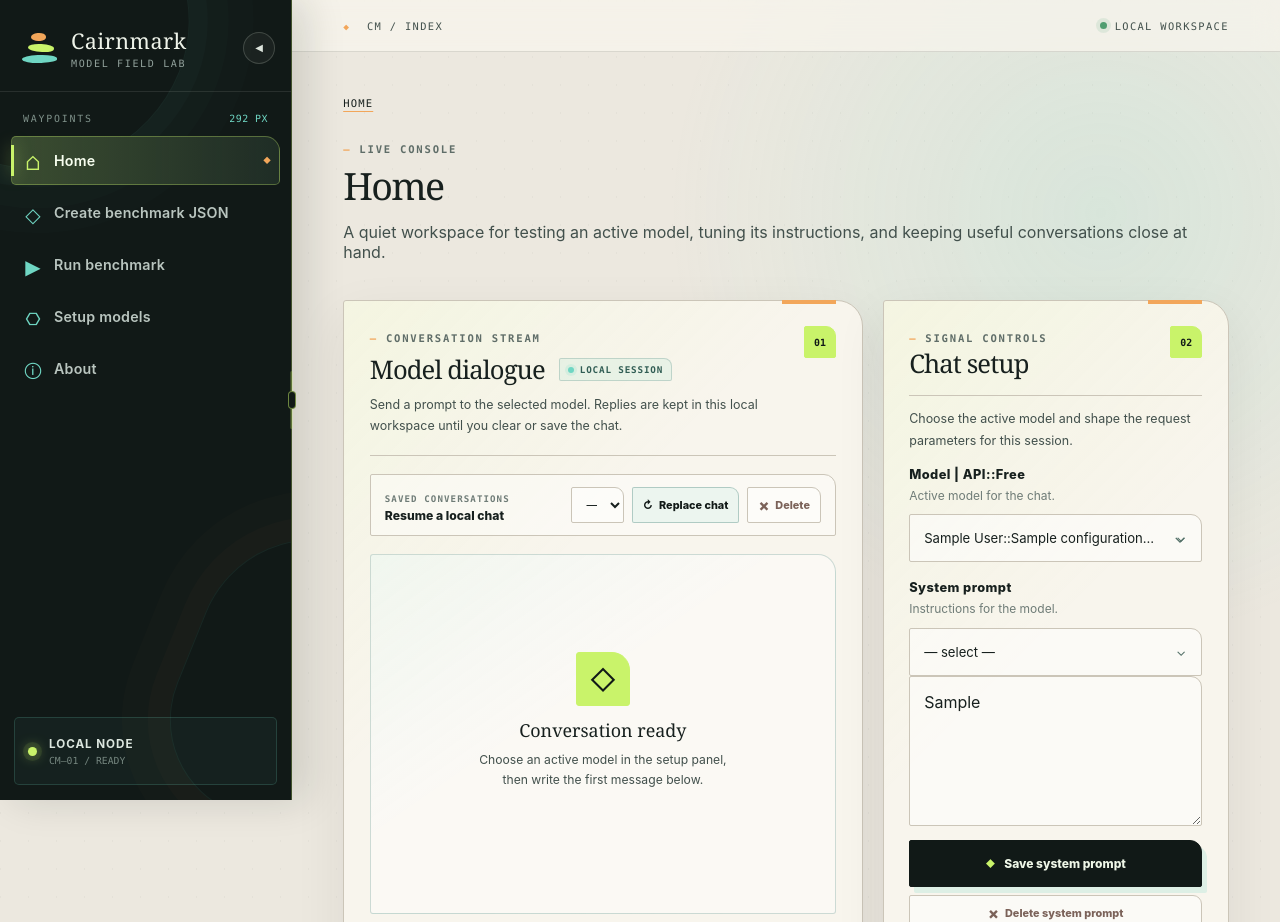
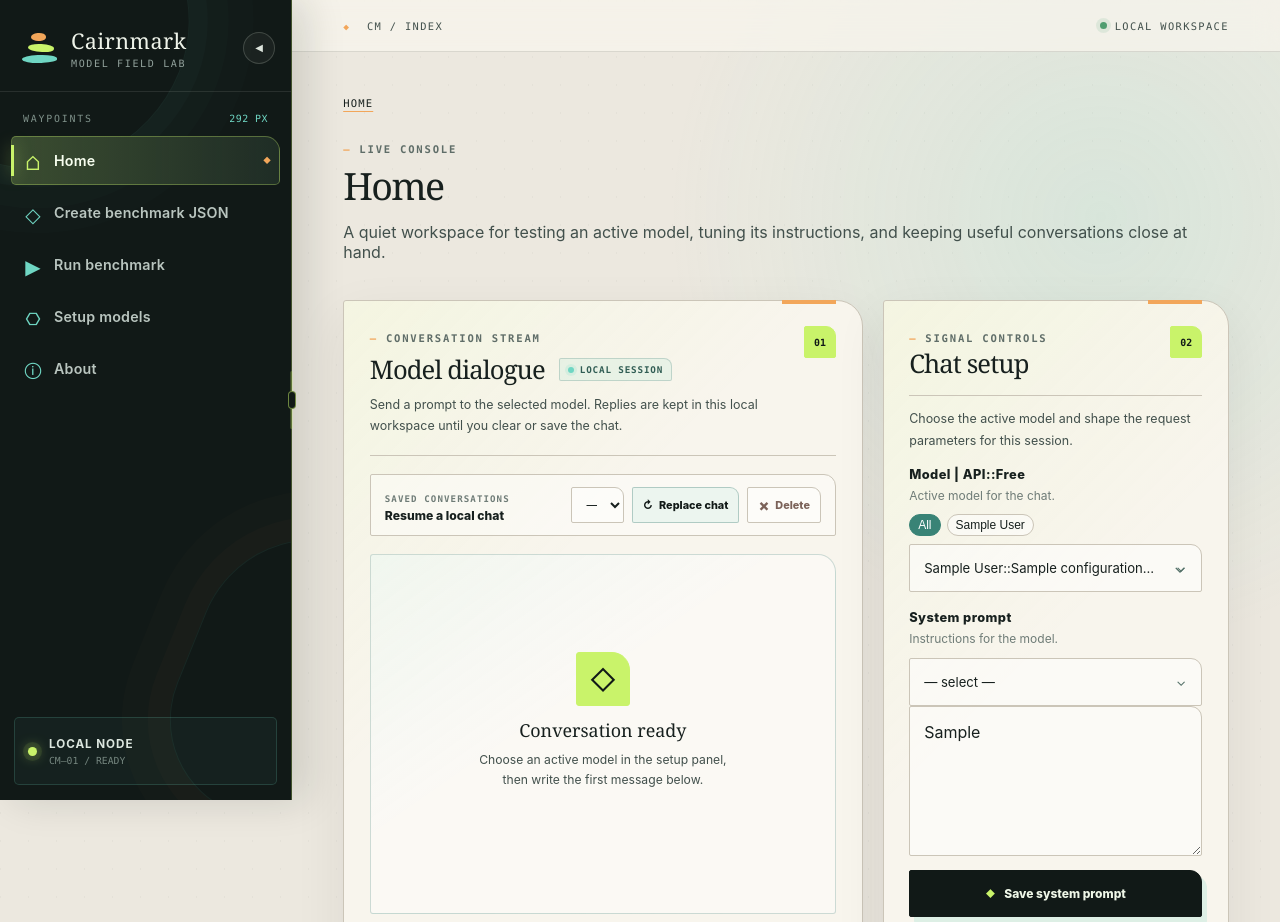
Before and after one commit to CosmicLaca/CairnMark, a Flask app: page / in a window 1280 px wide. Shown: the top 922 px of the page. Run offline with Flask 3, Linux system fonts and the light colour scheme; tables that the repository leaves empty hold one stand-in row (values such as "Sample post"); data that the repository does not hold is empty; some libraries are stand-ins or nearby versions.

Commit message:
Provider filter

```diff
--- a/controllers/provider_controller.py
+++ b/controllers/provider_controller.py
@@ -39,6 +39,27 @@ class ProviderController:
             return jsonify({"error": "A valid provider is required"}), 400
         try:
             selected = self.service.save_setup_selection(provider)
+        except ProviderValidationError as error:
+            return jsonify({"error": str(error)}), 400
+        return jsonify({"provider": selected})
+
+    def model_selector_filter(self):
+        """Return the saved model-selector provider filter."""
+        try:
+            return jsonify(
+                {"provider": self.service.model_selector_filter()}
+            )
+        except ProviderValidationError as error:
+            return jsonify({"error": str(error)}), 400
+
+    def save_model_selector_filter(self):
+        """Persist the model-selector provider filter."""
+        data = request.get_json(silent=True) or {}
+        provider = str(data.get("provider", "")).strip()
+        if not provider or len(provider) > 100:
+            return jsonify({"error": "A valid provider is required"}), 400
+        try:
+            selected = self.service.save_model_selector_filter(provider)
         except ProviderValidationError as error:
             return jsonify({"error": str(error)}), 400
         return jsonify({"provider": selected})
--- a/models/model_storage.py
+++ b/models/model_storage.py
@@ -30,6 +30,12 @@ CREATE TABLE IF NOT EXISTS provider_configurations (
 );
 
 CREATE TABLE IF NOT EXISTS provider_setup_preferences (
+    id INTEGER PRIMARY KEY CHECK (id = 1),
+    selected_provider TEXT NOT NULL DEFAULT 'all',
+    updated_at TIMESTAMP DEFAULT CURRENT_TIMESTAMP
+);
+
+CREATE TABLE IF NOT EXISTS model_selector_preferences (
     id INTEGER PRIMARY KEY CHECK (id = 1),
     selected_provider TEXT NOT NULL DEFAULT 'all',
     updated_at TIMESTAMP DEFAULT CURRENT_TIMESTAMP
@@ -235,5 +241,29 @@ class ModelConfigurationRepository:
             (provider,),
         )
 
+    def model_selector_filter(self, provider=_UNSET):
+        """Read or persist the provider selected in model selector dropdowns."""
+        if provider is _UNSET:
+            row = self.store.fetch(
+                """
+                SELECT selected_provider
+                FROM model_selector_preferences
+                WHERE id = 1
+                """,
+                one=True,
+            )
+            return row[0] if row else "all"
+
+        self.store.execute(
+            """
+            INSERT INTO model_selector_preferences (id, selected_provider)
+            VALUES (1, ?)
+            ON CONFLICT(id) DO UPDATE SET
+                selected_provider = excluded.selected_provider,
+                updated_at = CURRENT_TIMESTAMP
+            """,
+            (provider,),
+        )
+
 
 MODEL_CONFIGURATIONS = ModelConfigurationRepository()
--- a/routes.py
+++ b/routes.py
@@ -399,6 +399,18 @@ APPLICATION_ROUTES = (
         provider_controller.save_selection,
         ("POST",),
     ),
+    (
+        "/model_selector/filter",
+        "get_model_selector_filter",
+        provider_controller.model_selector_filter,
+        ("GET",),
+    ),
+    (
+        "/model_selector/filter",
+        "save_model_selector_filter",
+        provider_controller.save_model_selector_filter,
+        ("POST",),
+    ),
 )
 
 
--- a/services/model_providers.py
+++ b/services/model_providers.py
@@ -1155,6 +1155,26 @@ class ModelProviderService:
         self.models.setup_selection(provider)
         return provider
 
+    def model_selector_filter(self):
+        """Return the saved model-selector provider filter when valid."""
+        provider = self.models.model_selector_filter()
+        active = {entry["provider"] for entry in self.active_models()}
+        if provider != "all" and provider not in active:
+            return "all"
+        return provider
+
+    def save_model_selector_filter(self, provider):
+        """Validate and persist the model-selector provider filter."""
+        provider = str(provider or "all").strip()
+        if provider != "all":
+            active = {entry["provider"] for entry in self.active_models()}
+            if provider not in active:
+                raise ProviderValidationError(
+                    "A valid online provider is required"
+                )
+        self.models.model_selector_filter(provider)
+        return provider
+
     def saved_provider_overview(self, provider):
         """Return persisted connection and model counts for setup-page views."""
         self.spec(provider)
--- a/static/css/workspace-components.css
+++ b/static/css/workspace-components.css
@@ -526,3 +526,27 @@
 .searchable-select-source {
     display: none;
 }
+
+.model-provider-filter {
+    display: flex;
+    flex-wrap: wrap;
+    gap: 6px;
+    margin-bottom: 8px;
+}
+
+.model-provider-filter-button {
+    border: 1px solid var(--line);
+    background: rgba(255, 255, 255, 0.52);
+    color: var(--ink);
+    font-size: 12px;
+    line-height: 1;
+    padding: 4px 8px;
+    border-radius: 999px;
+    cursor: pointer;
+}
+
+.model-provider-filter-button.is-active {
+    background: #398376;
+    border-color: #398376;
+    color: #fff;
+}
--- a/static/js/model_select_filter.js
+++ b/static/js/model_select_filter.js
@@ -11,6 +11,7 @@
             this.panel = document.createElement("div");
             this.search = document.createElement("input");
             this.list = document.createElement("div");
+            this.providerFilter = "all";
             this.build();
             this.bind();
             this.sync();
@@ -76,6 +77,11 @@
                 : "Select a model";
         }
 
+        setProviderFilter(provider) {
+            this.providerFilter = provider || "all";
+            this.render(this.search.value);
+        }
+
         render(query = "") {
             const needle = String(query).trim().toLocaleLowerCase();
             this.list.replaceChildren();
@@ -83,6 +89,10 @@
                 if (option.disabled) return;
                 const text = (option.textContent || "").trim();
                 const value = option.value || "";
+                if (this.providerFilter && this.providerFilter !== "all"
+                    && !value.startsWith(`${this.providerFilter}::`)) {
+                    return;
+                }
                 const matches = text.toLocaleLowerCase().includes(needle)
                     || value.toLocaleLowerCase().includes(needle);
                 if (needle && !matches) return;
@@ -126,6 +136,65 @@
                 if (event.key === "Escape") this.closeAll();
             });
             window.CairnmarkModelSelects = this.instances;
+            this.initProviderFilters();
+        }
+
+        static async initProviderFilters() {
+            const api = window.CairnmarkApi;
+            let saved = "all";
+            try {
+                const response = await (api
+                    ? api.request("/model_selector/filter")
+                    : fetch("/model_selector/filter").then((r) => r.json()));
+                saved = (response && response.provider) || "all";
+            } catch (error) {
+                saved = "all";
+            }
+            document.querySelectorAll("[data-model-provider-filter]").forEach((bar) => {
+                const group = bar.closest(".field-group") || bar.parentElement;
+                const select = group
+                    ? group.querySelector("select[data-model-filter]")
+                    : null;
+                const instance = this.instances.find((item) => item.select === select);
+                const buttons = [...bar.querySelectorAll("[data-provider-filter]")];
+                const apply = (provider) => {
+                    if (instance) instance.setProviderFilter(provider);
+                    buttons.forEach((button) => {
+                        button.classList.toggle(
+                            "is-active",
+                            button.dataset.providerFilter === provider,
+                        );
+                    });
+                };
+                buttons.forEach((button) => {
+                    button.addEventListener("click", async () => {
+                        const provider = button.dataset.providerFilter;
+                        apply(provider);
+                        try {
+                            if (api) {
+                                await api.json("/model_selector/filter", {
+                                    method: "POST",
+                                    body: {provider},
+                                });
+                            } else {
+                                await fetch("/model_selector/filter", {
+                                    method: "POST",
+                                    headers: {"Content-Type": "application/json"},
+                                    body: JSON.stringify({provider}),
+                                });
+                            }
+                        } catch (error) {
+                            console.error("Could not save model selector filter:", error);
+                        }
+                    });
+                });
+                const initial = buttons.some(
+                    (button) => button.dataset.providerFilter === saved,
+                )
+                    ? saved
+                    : "all";
+                apply(initial);
+            });
         }
     }
 
--- a/templates/index.html
+++ b/templates/index.html
@@ -353,8 +353,15 @@
       <label for="chat-model">Model <span class="chat-model-nctx" data-chat-model-nctx></span></label>
       <span class="field-hint">Active model for the chat.</span>
       {% if active_models %}
-        <div class="select-shell">
-          <select id="chat-model" name="model" data-chat-model data-saved-model="{{ chat_settings.model_name }}" data-model-filter>
+      <div class="model-provider-filter" data-model-provider-filter>
+        <button type="button" class="model-provider-filter-button is-active" data-provider-filter="all">All</button>
+        {% for provider in active_models|map(attribute='provider')|unique %}
+          {% set provider_model = active_models|selectattr('provider', 'equalto', provider)|first %}
+          <button type="button" class="model-provider-filter-button" data-provider-filter="{{ provider }}">{{ provider_model.provider_label }}</button>
+        {% endfor %}
+      </div>
+      <div class="select-shell">
+        <select id="chat-model" name="model" data-chat-model data-saved-model="{{ chat_settings.model_name }}" data-model-filter>
             {% for model in active_models %}
               <option value="{{ model.provider }}::{{ model.model }}"
                 {% if chat_settings.model_name|trim == (model.provider ~ "::" ~ model.model)|trim %}selected{% endif %}>
```
Also changed, not shown: templates/create_benchmark.html (+9 -2 lines), templates/run_benchmark.html (+9 -2 lines).
